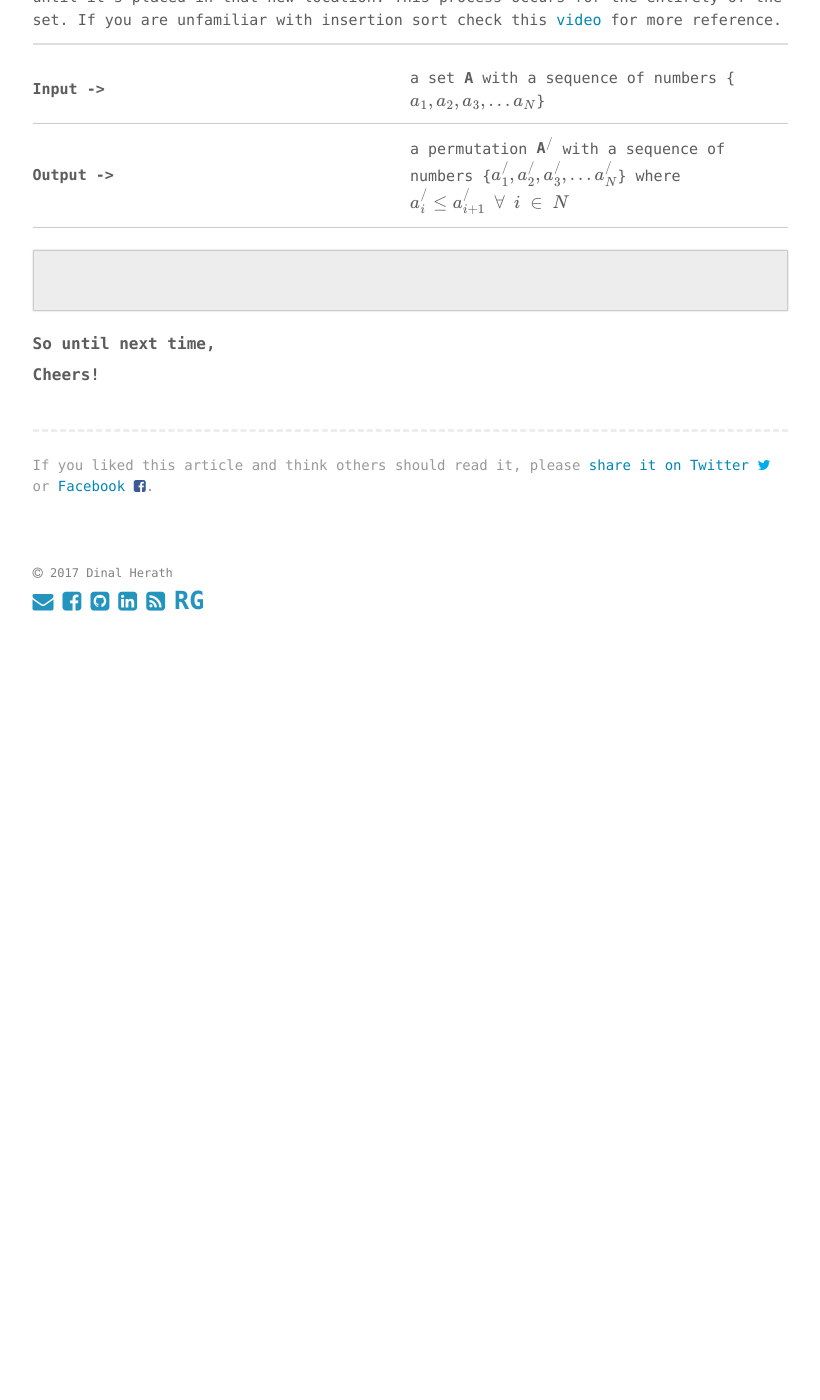
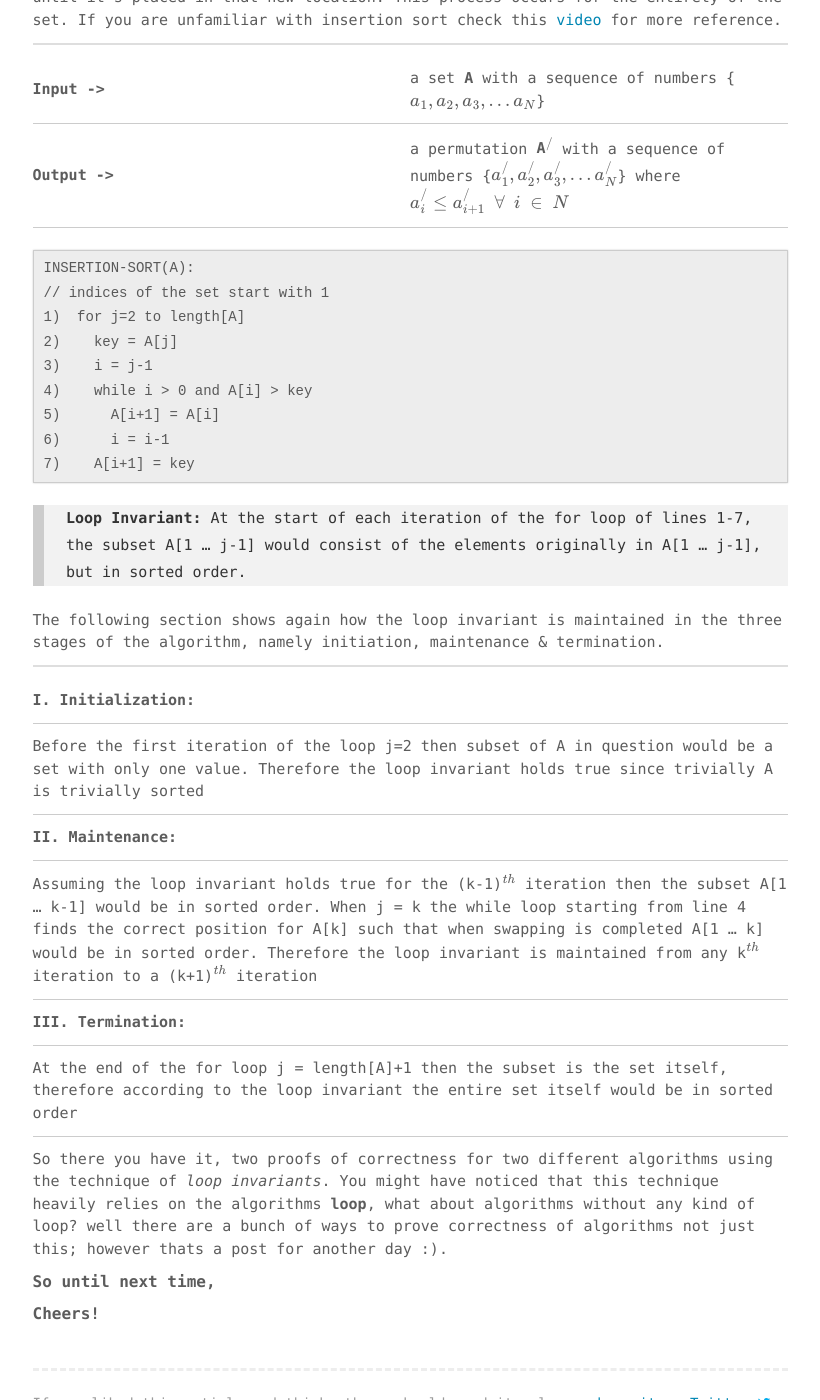
Before and after one commit to dherath/dherath.github.io, a Jekyll site: the page built from _posts/2017-10-01-Proving-Correctness-of-Algorithms.md, in a window 1280 px wide and 1400 px high, scrolled down 2977 px. Shown: the whole window, without its empty margins (230-1050 px from the left). Built offline with Jekyll 4.4.1, drawn with Linux system fonts in a browser that asks for light colours; formulas are drawn with MathJax 3; before the commit the page ends 3642 px from its top, so only the background shows below that; some of the changed text lies outside the part shown.

Commit message:
completed post - algo

`````diff
--- a/_posts/2017-10-01-Proving-Correctness-of-Algorithms.md
+++ b/_posts/2017-10-01-Proving-Correctness-of-Algorithms.md
@@ -44,18 +44,18 @@ LINEAR-SEARCH(A,v):
 >**Loop Invariant:**
 At the start of each iteration of the for loop in line 1, the subset A[1 ... i-1] would not have the value 'v' in it.
 
-Based on this loop invariant the following three conditions can be shown to be true.
+The following section shows how the loop invariant is maintained in the three stages of the algorithm, namely initiation, maintenance & termination.
 
 ---
 
 |**I. Initialization:**
 Before the first iteration of the loop the subset of A in question would be an empty set. Therefore 'v' would not be in it. Then the loop invariant holds true trivially|
 |**II. Maintenance:**
-Assuming the subset A[1 ... k-1] does not have the value v, from the comparison in line 2 the loop will transition from the $$ k^{th} $$ iteration to a $$ (k+1)^{th} $$ iteration only if v was not observed. (i.e : $$ A[k] \neq v $$) Therefore at the $$ (k+1)^{th} $$ iteration the subset A[1 ... k] wouldn't have v in it. Which indicates that the loop invariant holds true from a $$k^{th}$$ iteration to a $$(k+1)^{th}$$ iteration)|
+Assuming the subset A[1 ... k-1] does not have the value v, from the comparison in line 2 the loop will transition from the $$ k^{th} $$ iteration to a $$ (k+1)^{th} $$ iteration only if v was not observed. (i.e : $$ A[k] \neq v $$) Therefore at the $$ (k+1)^{th} $$ iteration the subset A[1 ... k] wouldn't have v in it. Which indicates that the loop invariant holds true from a $$k^{th}$$ iteration to a $$(k+1)^{th}$$ iteration|
 |**III. Termination:**
 At the end of the for loop i = length[A]+1 then the subset would be the complete set 'A' itself. At which point provided 'v' was not found the loop terminates and returns NILL indicating that 'v' is not present within the set 'A'|
 
-From these three conditions it's clear that our algorithm is correct and it aligns to our intuitive guess as to why our card searching approach works as well. Now off to a slightly more different problem _insertion sort_.
+From these three cases it's clear that our algorithm is correct and it aligns to our intuitive guess as to why our card searching approach works as well. Now off to a slightly more different problem _insertion sort_.
 
 #### <a name="ref2">2) insertion sort</a>
 
@@ -67,12 +67,31 @@ Like any sorting algorithm, the objective of _insertion sort_ is to sort a given
 |**Output ->**|a permutation **A$$^/$$** with a sequence of numbers {$$ a^/_1, a^/_2, a^/_3,... a^/_N $$} where $$ a^/_i \leq a^/_{i+1}~~\forall~~i~\in~N $$|
 
 ````
+INSERTION-SORT(A):
+// indices of the set start with 1
+1)  for j=2 to length[A]
+2)    key = A[j]
+3)    i = j-1
+4)    while i > 0 and A[i] > key
+5)      A[i+1] = A[i]
+6)      i = i-1
+7)    A[i+1] = key
+````
+>**Loop Invariant:**
+At the start of each iteration of the for loop of lines 1-7, the subset A[1 ... j-1] would consist of the elements originally in A[1 ... j-1], but in sorted order.
 
+The following section shows again how the loop invariant is maintained in the three stages of the algorithm, namely initiation, maintenance & termination.
 
-````
+---
 
+|**I. Initialization:**
+Before the first iteration of the loop j=2 then subset of A in question would be a set with only one value. Therefore the loop invariant holds true since trivially A is trivially sorted|
+|**II. Maintenance:**
+Assuming the loop invariant holds true for the (k-1)$$^{th}$$ iteration then the subset A[1 ... k-1] would be in sorted order. When j = k the while loop starting from line 4 finds the correct position for A[k] such that when swapping is completed A[1 ... k] would be in sorted order. Therefore the loop invariant is maintained from any k$$^{th}$$ iteration to a (k+1)$$^{th}$$ iteration|
+|**III. Termination:**
+At the end of the for loop j = length[A]+1 then the subset is the set itself, therefore according to the loop invariant the entire set itself would be in sorted order|
 
-
+So there you have it, two proofs of correctness for two different algorithms using the technique of _loop invariants_. You might have noticed that this technique heavily relies on the algorithms **loop**, what about algorithms without any kind of loop? well there are a bunch of ways to prove correctness of algorithms not just this; however thats a post for another day :).
 
 ##### So until next time,
 ##### Cheers!
`````
Also changed, not shown: _posts/2017-08-27-hard-disks-2.md (+1 -1 lines), 3 other files.
